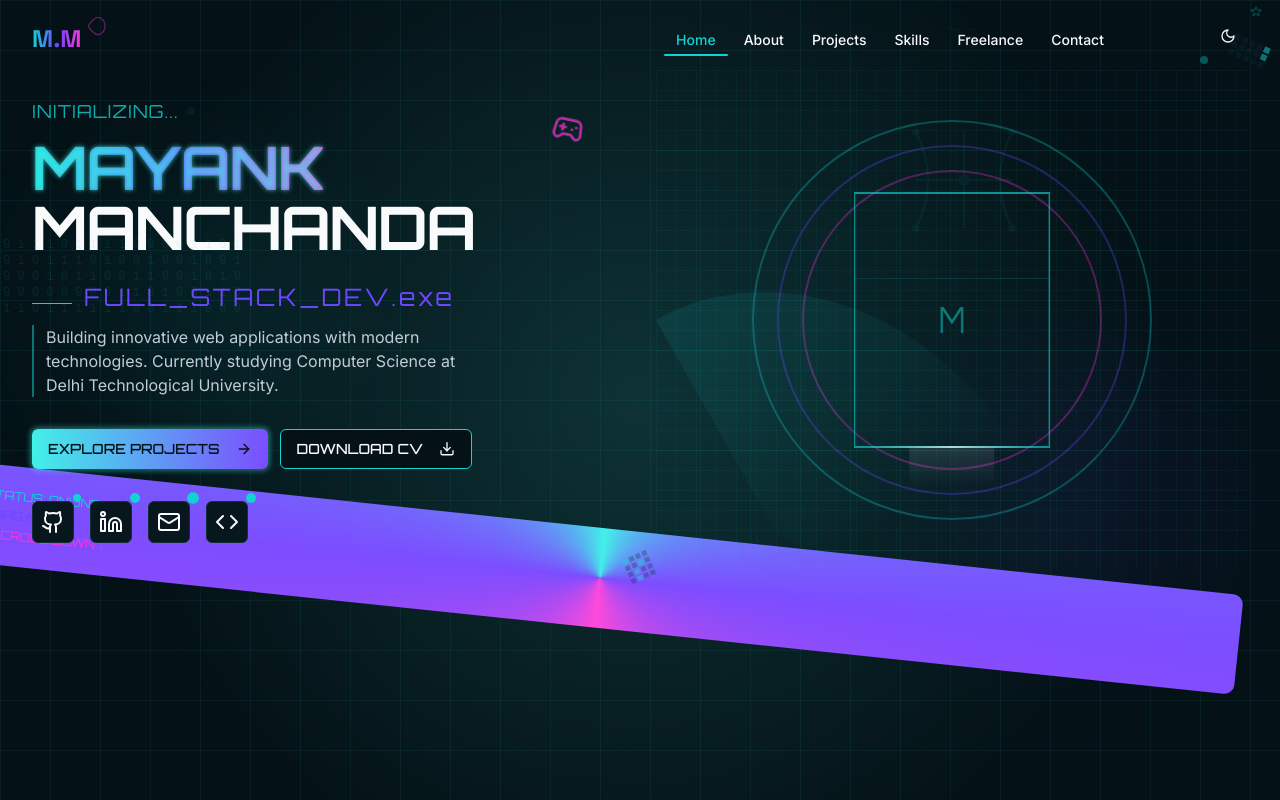
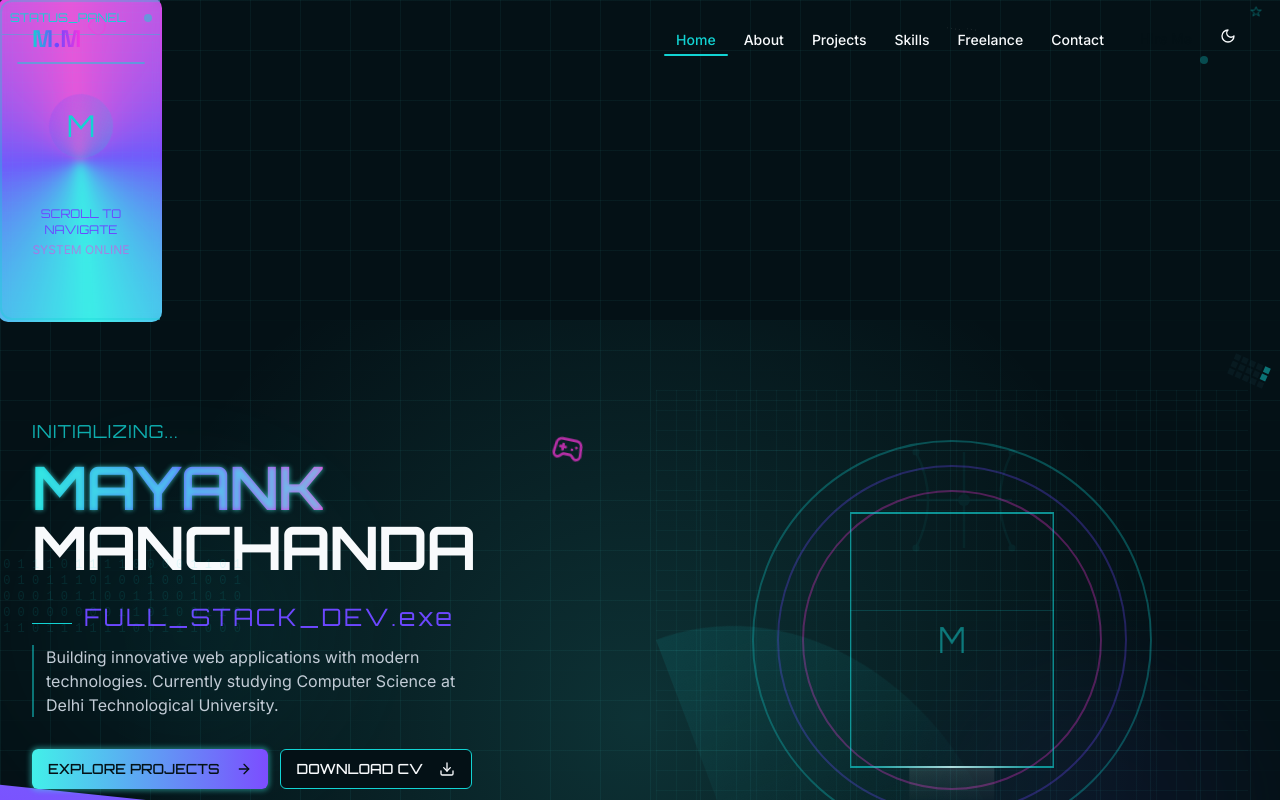
Before and after one commit to krsna2005mm/Mayank-Manchanda, a React (Vite) app: page / in a window 1280 px wide. Shown: the top 800 px of the page. Built offline with nearby package versions, Linux system fonts and the light colour scheme.

Commit message:
Add scrolling sidebar with 3D object
Implement a scrolling sidebar on the right side of each page that moves horizontally based on scroll position. The sidebar will contain a placeholder for a 3D object. Ensure the sidebar does not obscure any important content.

```diff
--- a/src/App.tsx
+++ b/src/App.tsx
@@ -17,6 +17,7 @@ import NotFound from "./pages/NotFound";
 
 // Components
 import SplashScreen from "./components/SplashScreen";
+import ScrollingDiv from "./components/ScrollingDiv";
 
 const queryClient = new QueryClient({
   defaultOptions: {
@@ -35,6 +36,7 @@ const App = () => (
         <Sonner theme="dark" closeButton position="top-center" />
         <SplashScreen />
         <BrowserRouter>
+          <ScrollingDiv />
           <Routes>
             <Route path="/" element={<Index />} />
             <Route path="/about" element={<AboutPage />} />
--- /dev/null
+++ b/src/components/ScrollingDiv.tsx
@@ -0,0 +1,109 @@
+
+import { useEffect, useRef, useState } from 'react';
+import { motion } from 'framer-motion';
+
+interface ScrollingDivProps {
+  className?: string;
+  children?: React.ReactNode;
+}
+
+export default function ScrollingDiv({ className, children }: ScrollingDivProps) {
+  const [scrollPosition, setScrollPosition] = useState(0);
+  const [direction, setDirection] = useState<'left' | 'right'>('left');
+  const divRef = useRef<HTMLDivElement>(null);
+  const maxOffset = window.innerWidth * 0.3;
+
+  useEffect(() => {
+    const handleScroll = () => {
+      setScrollPosition(window.scrollY);
+    };
+
+    window.addEventListener('scroll', handleScroll);
+
+    return () => {
+      window.removeEventListener('scroll', handleScroll);
+    };
+  }, []);
+
+  useEffect(() => {
+    if (scrollPosition > 0) {
+      // Calculate movement based on scroll
+      const factor = scrollPosition / 20;
+      let currentOffset;
+
+      if (direction === 'left') {
+        currentOffset = factor % (maxOffset * 2);
+        if (currentOffset > maxOffset) {
+          setDirection('right');
+        }
+      } else {
+        currentOffset = maxOffset - (factor % maxOffset);
+        if (currentOffset < 0) {
+          setDirection('left');
+        }
+      }
+    }
+  }, [scrollPosition, direction, maxOffset]);
+
+  return (
+    <motion.div
+      ref={divRef}
+      className={`fixed right-0 top-1/4 h-80 w-40 z-10 rounded-l-2xl cyber-border ${className || ''}`}
+      animate={{
+        x: direction === 'left'
+          ? [0, -Math.min(scrollPosition / 5, maxOffset)]
+          : [-maxOffset, -maxOffset + Math.min((scrollPosition % maxOffset) / 5, maxOffset)]
+      }}
+      transition={{ type: "spring", stiffness: 50, damping: 20 }}
+    >
+      <div className="relative w-full h-full overflow-hidden rounded-l-xl bg-primary/10 backdrop-blur-sm border-l-2 border-t-2 border-b-2 border-primary/30">
+        {/* Gaming-style HUD elements */}
+        <div className="absolute top-0 left-0 w-full p-2 border-b border-primary/40 flex justify-between items-center">
+          <div className="text-primary text-xs font-gaming">STATUS_PANEL</div>
+          <motion.div
+            className="w-2 h-2 rounded-full bg-primary"
+            animate={{ opacity: [0.5, 1, 0.5] }}
+            transition={{ duration: 2, repeat: Infinity }}
+          />
+        </div>
+
+        {/* Animated background patterns */}
+        <div className="absolute inset-0 opacity-20 z-0">
+          <div className="absolute top-0 left-0 w-full h-full bg-neon-grid bg-[length:10px_10px]"></div>
+        </div>
+
+        {/* Content container */}
+        <div className="relative z-10 flex flex-col items-center justify-center h-full p-4">
+          {children || (
+            <div className="relative w-32 h-32">
+              <div className="absolute inset-0 radar-scan rounded-full border border-primary/50"></div>
+              <motion.div
+                className="absolute inset-8 rounded-full bg-gradient-to-r from-primary/20 to-secondary/20"
+                animate={{ rotate: 360 }}
+                transition={{ duration: 10, repeat: Infinity, ease: "linear" }}
+              />
+              <motion.div
+                className="absolute inset-0 flex items-center justify-center"
+                animate={{ scale: [1, 1.1, 1] }}
+                transition={{ duration: 2, repeat: Infinity }}
+              >
+                <span className="text-3xl font-gaming text-primary">M</span>
+              </motion.div>
+            </div>
+          )}
+
+          <div className="mt-4 text-center">
+            <p className="text-xs font-gaming text-secondary">SCROLL TO NAVIGATE</p>
+            <motion.p
+              className="text-xs text-accent mt-1"
+              animate={{ opacity: [0.5, 1, 0.5] }}
+              transition={{ duration: 1.5, repeat: Infinity }}
+            >
+              SYSTEM ONLINE
+            </motion.p>
+          </div>
+        </div>
+      </div>
+    </motion.div>
+  );
+}
```
